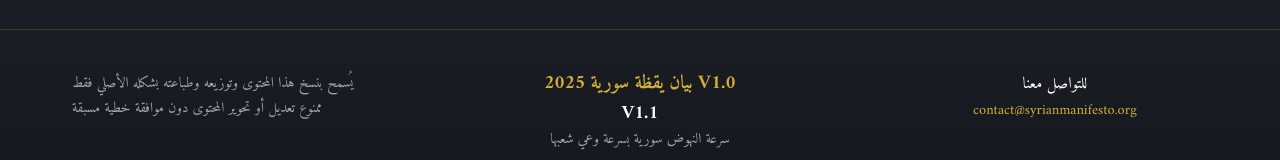
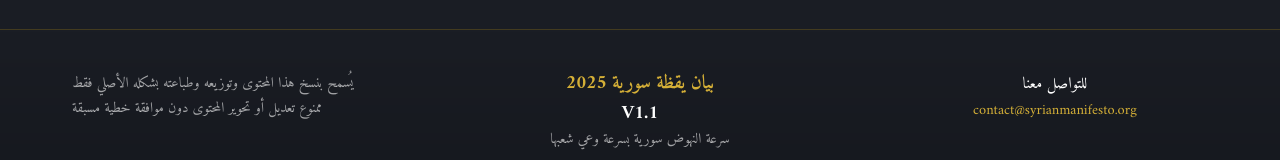
Before and after one commit to Nooorab/syrian-manifesto, a plain HTML site: page index.html in a window 1280 px wide. Shown: the part 6072-6232 px from the top of the page. Drawn offline with Linux system fonts and the light colour scheme.

Commit message:
Update footer title to remove version number

```diff
--- a/index.html
+++ b/index.html
@@ -81,7 +81,7 @@
 
                 <!-- Center - Title & Motto -->
                 <div class="footer-center">
-                    <h3 class="footer-title">V1.0 بيان يقظة سورية 2025</h3>
+                    <h3 class="footer-title">بيان يقظة سورية 2025</h3>
                     <h3 class="footer-version">V1.1</h3>
                     <p class="footer-motto">سرعة النهوض سورية بسرعة وعي شعبها</p>
                 </div>
```
